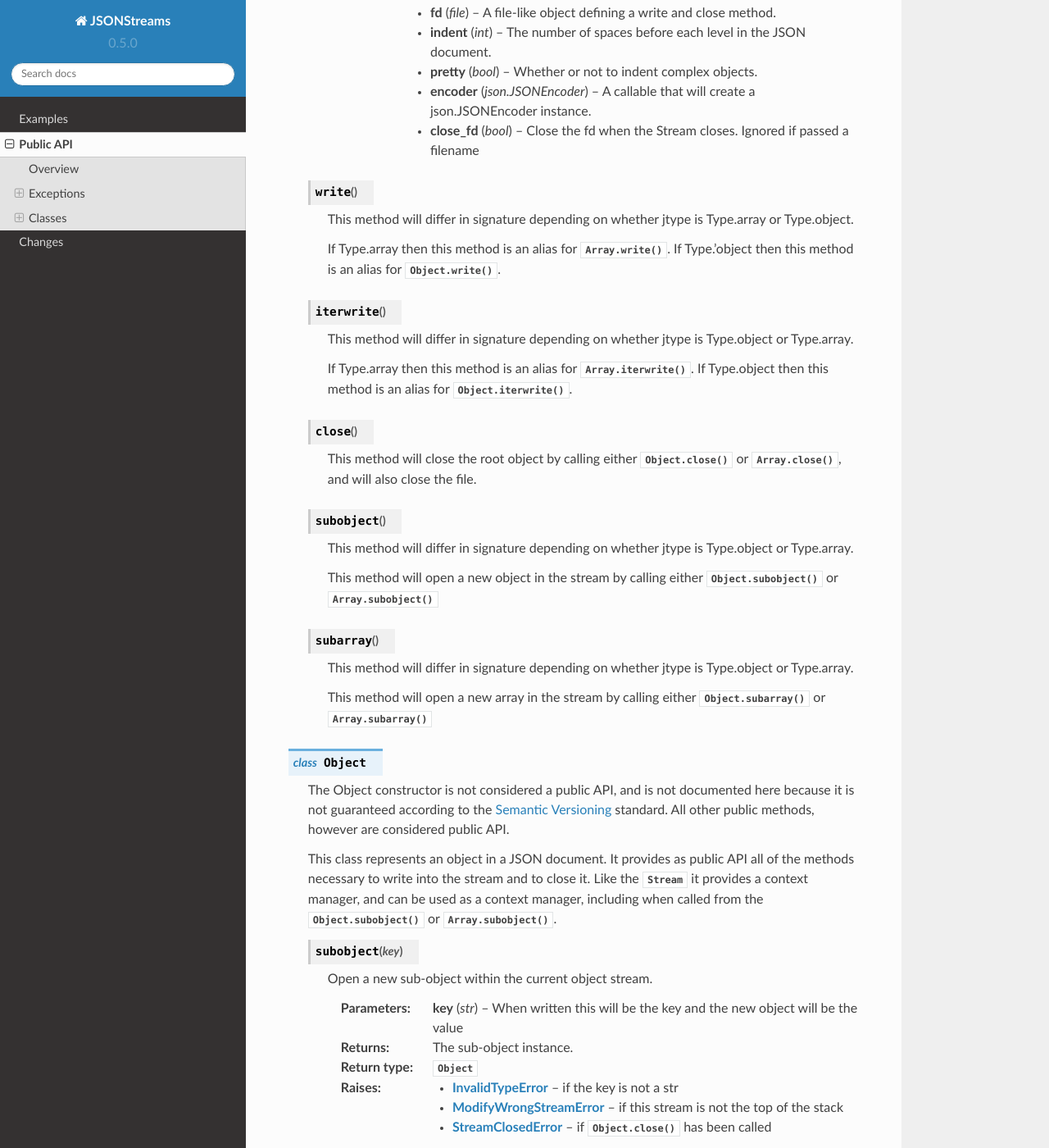
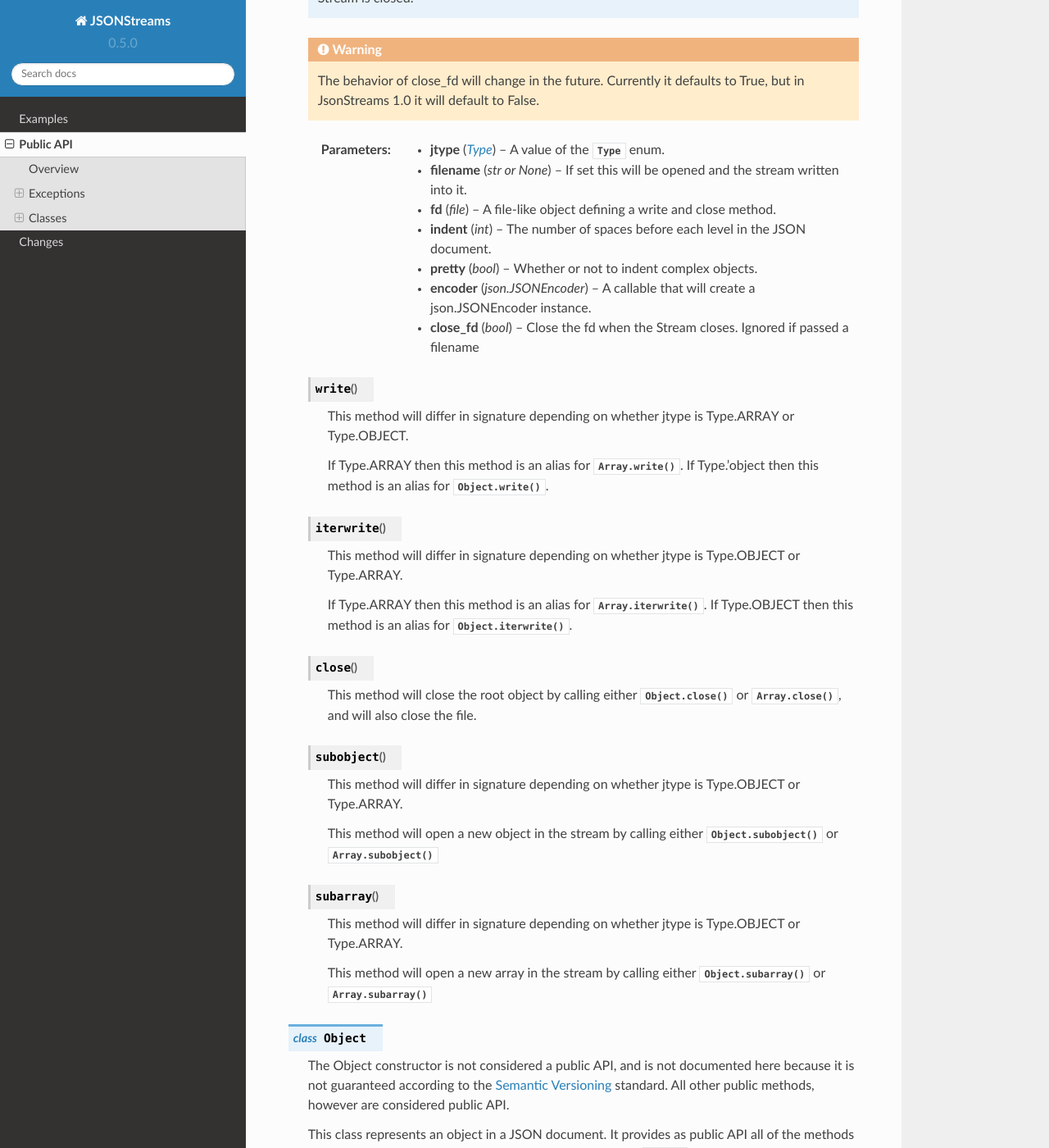
Before and after one commit to dcbaker/jsonstreams, a Sphinx documentation site: the page built from docs/source/api.rst, in a window 1280 px wide and 1400 px high, scrolled down 2690 px. Shown: the whole window at 82% size. Built offline with Sphinx 7.4.7 and the Read the Docs theme 2.0.0, drawn with Linux system fonts in a browser that asks for light colours; some of the changed text lies outside the part shown.

```diff
--- a/README.rst
+++ b/README.rst
@@ -54,7 +54,7 @@ A simple example looks like this
 
     import jsonstreams
 
-    with jsonstreams.Stream(jsonstreams.Type.object, filename='foo') as s:
+    with jsonstreams.Stream(jsonstreams.Type.OBJECT, filename='foo') as s:
         s.write('foo', 'bar')
         with s.subobject('a') as a:
             a.write('foo', 1)
@@ -76,6 +76,6 @@ is unnecessary:
     mylist = list(range(10))
     mydict = {a: b for a in range(10) for b in 'abcdefghij'}
 
-    with jsonstreams.Stream(jsonstreams.Type.object, filename='foo') as s:
+    with jsonstreams.Stream(jsonstreams.Type.OBJECT, filename='foo') as s:
         s.write('list', mylist)
         s.write('dict', mydict)
--- a/docs/source/api.rst
+++ b/docs/source/api.rst
@@ -38,7 +38,7 @@ Exceptions
 
     .. code-block:: python
 
-        with jsonstreams.Stream(Type.object, filename='foo') as s:
+        with jsonstreams.Stream(Type.OBJECT, filename='foo') as s:
             with s.subobject('bar') as b:
                 s.write('foo', 'bar')
         ModifyWrongStreamError
@@ -63,7 +63,7 @@ Exceptions
 
     .. code-block:: python
 
-        with jsonstreams.Stream(Type.object, filename='foo') as s:
+        with jsonstreams.Stream(Type.OBJECT, filename='foo') as s:
             with s.subobject(1) as b:
         InvalidTypeError
 
@@ -78,7 +78,7 @@ Exceptions
 
     .. code-block:: python
 
-        with jsonstreams.Stream(Type.object, filename='foo') as s:
+        with jsonstreams.Stream(Type.OBJECT, filename='foo') as s:
             with s.subobject(1) as b:
                 b.write('foo', 'bar)
             b.write('foo', 'bar)
@@ -130,7 +144,7 @@ Classes
 
     .. code-block:: python
 
-        with jsonwriter.Stream(jsonstreams.Type.array, filename='foo') as s:
+        with jsonwriter.Stream(jsonstreams.Type.ARRAY, filename='foo') as s:
             s.write('foo')
 
     .. note::
@@ -156,19 +170,19 @@ Classes
     .. py:method:: write
 
         This method will differ in signature depending on whether jtype is
-        Type.array or Type.object.
+        Type.ARRAY or Type.OBJECT.
 
-        If Type.array then this method is an alias for :py:meth:`.Array.write`.
+        If Type.ARRAY then this method is an alias for :py:meth:`.Array.write`.
         If Type.'object then this method is an alias for :py:meth:`.Object.write`.
 
     .. py:method:: iterwrite
 
         This method will differ in signature depending on whether jtype is
-        Type.object or Type.array.
+        Type.OBJECT or Type.ARRAY.
 
-        If Type.array then this method is an alias for
+        If Type.ARRAY then this method is an alias for
         :py:meth:`.Array.iterwrite`.
-        If Type.object then this method is an alias for
+        If Type.OBJECT then this method is an alias for
         :py:meth:`.Object.iterwrite`.
 
     .. py:method:: close
@@ -180,7 +194,7 @@ Classes
     .. py:method:: subobject
 
         This method will differ in signature depending on whether jtype is
-        Type.object or Type.array.
+        Type.OBJECT or Type.ARRAY.
 
         This method will open a new object in the stream by calling either
         :py:meth:`.Object.subobject` or :py:meth:`.Array.subobject`
@@ -188,7 +202,7 @@ Classes
     .. py:method:: subarray
 
         This method will differ in signature depending on whether jtype is
-        Type.object or Type.array.
+        Type.OBJECT or Type.ARRAY.
 
         This method will open a new array in the stream by calling either
         :py:meth:`.Object.subarray` or :py:meth:`.Array.subarray`
@@ -253,7 +267,7 @@ Classes
 
         .. code-block:: python
 
-            with jsonstreams.Stream(Type.object, filename='foo') as s:
+            with jsonstreams.Stream(Type.OBJECT, filename='foo') as s:
                 s.iterwrite((str(s), s) for s in range(5))
 
         :param args: An iterator returning key value pairs
@@ -324,7 +338,7 @@ Classes
 
         .. code-block:: python
 
-            with jsonstreams.Stream(Type.object, filename='foo') as s:
+            with jsonstreams.Stream(Type.OBJECT, filename='foo') as s:
                 s.iterwrite(range(10, step=2))
 
         :param args: An iterator returning key value pairs
--- a/docs/source/changes.rst
+++ b/docs/source/changes.rst
@@ -12,6 +12,11 @@ New Features
   chunks can now pass this memory efficiency all the way through jsonstreams,
   allowing arbitrarily large elements to be emitted in bounded memory.
   (This is not yet implemented for pretty=True.)
+
+Deprecation
+
+- Type.array and Type.object have deprecated in favor of Type.ARRAY and
+  Type.OBJECT, respectively. The former will be removed in version 1.0
 
 Bug Fixes:
 
--- a/docs/source/examples.rst
+++ b/docs/source/examples.rst
@@ -14,7 +14,7 @@ As an object with a filename:
 
     import jsonstreams
 
-    with jsonstreams.Stream(jsonstreams.Type.object, filename='foo') as f:
+    with jsonstreams.Stream(jsonstreams.Type.OBJECT, filename='foo') as f:
         f.write('foo', 1)
         with f.subobject('bar') as b:
             b.iterwrite((str(s), s) for s in range(5))
@@ -33,7 +33,7 @@ As an array with an fd:
     import jsonstreams
 
     with bz2.open('foo') as f:
-        with jsonstreams.Stream(jsonstreams.Type.array, fd=f) as s:
+        with jsonstreams.Stream(jsonstreams.Type.ARRAY, fd=f) as s:
             s.write('foo')
             s.write('bar')
             with s.subobject() as b:
@@ -72,6 +72,6 @@ using a :py:func:`functools.partial`.
             return list(obj)
         return obj
 
-    with jsonstreams.Stream(jsonstreams.Type.object, filename='foo',
+    with jsonstreams.Stream(jsonstreams.Type.OBJECT, filename='foo',
                             encoder=partial(JSONEncoder, default=my_encoder)):
         s.write('foo', {'foo', 'bar'})
```
Also changed, not shown: other parts of docs/source/api.rst (+14 -0 lines), jsonstreams/__init__.py (+23 -9 lines), 1 other file.
